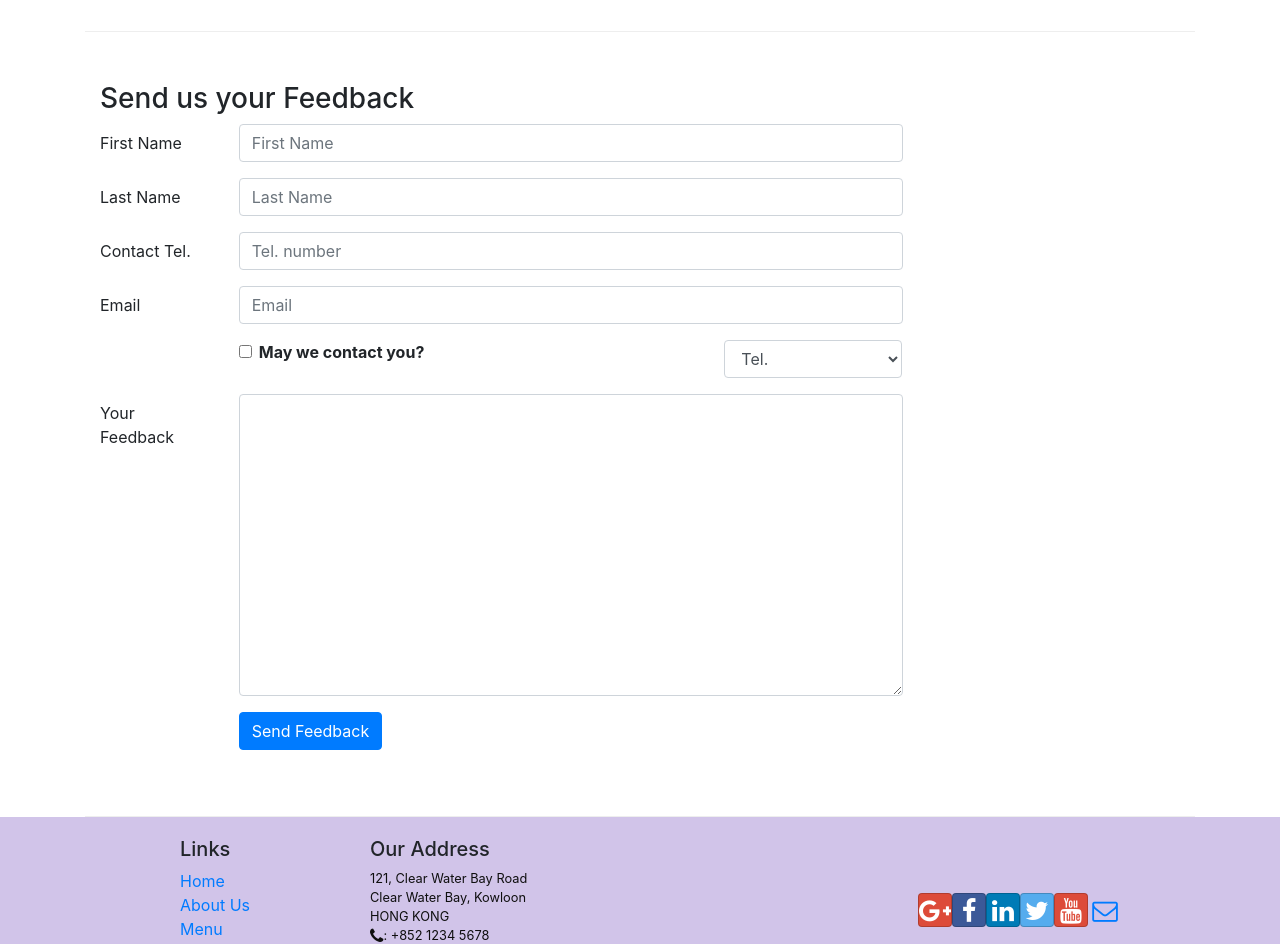
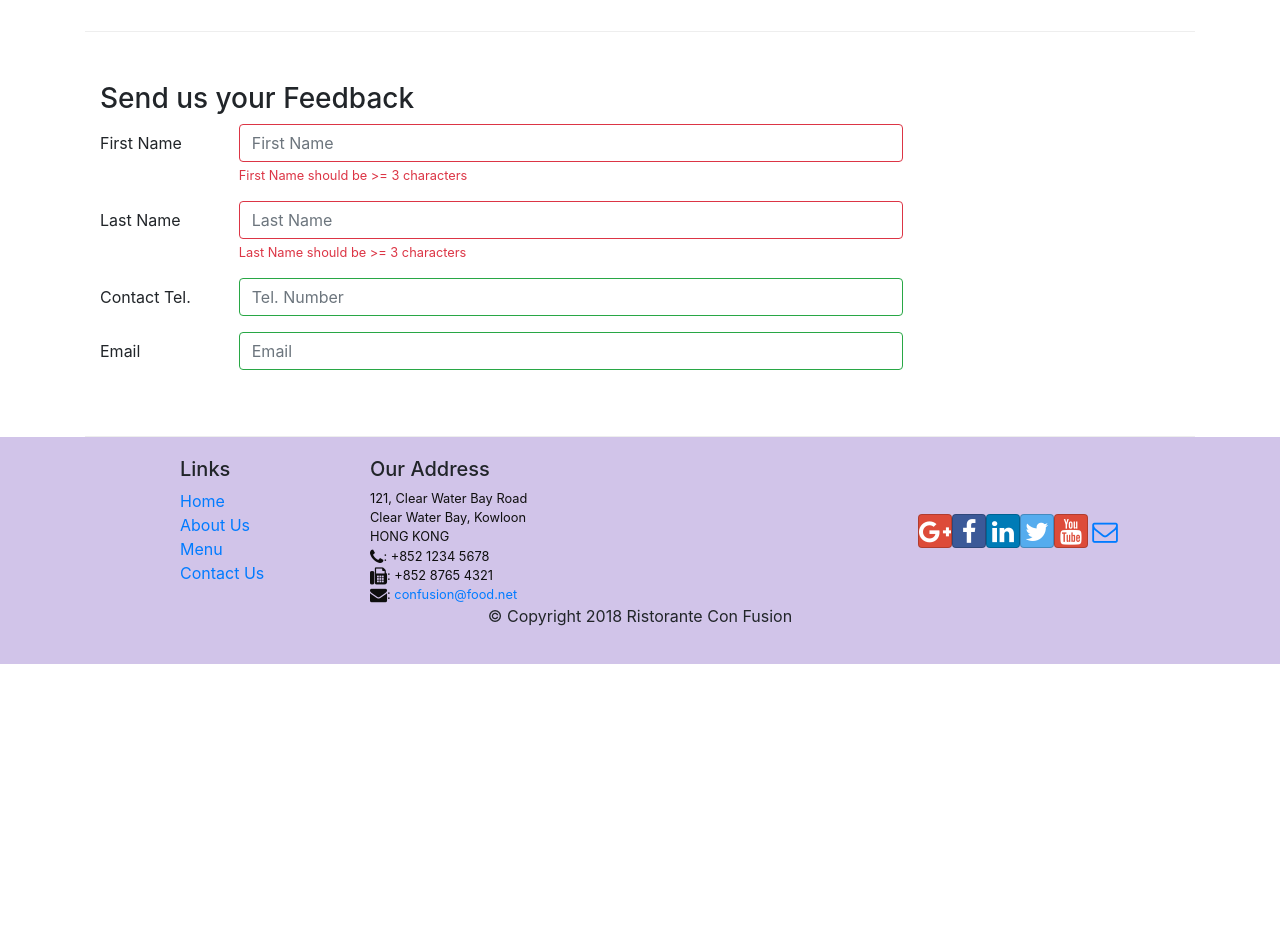
Before and after one commit to VishalShivhare27/Confusion-react-, a React (Create React App) app: page /contactus in a window 1280 px wide. Shown: the part 840-1784 px from the top of the page. After the commit the page ends 1504 px from the top, so only its background shows below. Built offline with nearby package versions, Linux system fonts and the light colour scheme.

Commit message:
form validation

```diff
--- a/src/components/ContactComponent.js
+++ b/src/components/ContactComponent.js
@@ -1,6 +1,6 @@
 import React, { Component } from 'react';
 import { Breadcrumb, BreadcrumbItem,
-            Button, Form, FormGroup, Label, Input, Col } from 'reactstrap';
+            Button, Form, FormGroup, Label, Input, Col, FormFeedback } from 'reactstrap';
 import {Link} from 'react-router-dom';
 
 class Contact extends Component {
@@ -15,12 +15,18 @@ class Contact extends Component {
             email: '',
             agree: false,
             contactType: 'Tel.',
-            message: ''
+            message: '',
+            touched: {
+                firstname: false,
+                lastname: false,
+                telnum: false,
+                email : false
+            }
         };
 
         this.handleInputChange = this.handleInputChange.bind(this);
         this.handleSubmit = this.handleSubmit.bind(this);
-
+        this.handleBlur = this.handleBlur.bind(this);
     }
 
     handleInputChange(event) {
@@ -38,8 +44,45 @@ class Contact extends Component {
         alert('Current State is: ' + JSON.stringify(this.state));
         event.preventDefault();
     }
+
+    handleBlur= (field) => (evt) =>{
+        this.setState({
+            touched: {...this.state.touched, [field]: true}
+        });
+    }
+
+    validate(firstname, lastname, telnum,email){
+        const errors ={
+            firstname: '',
+            lastname: '',
+            telnum: '',
+            email: ''
+
+        };
+        if(this.state.touched && firstname.length< 3)
+            errors.firstname = 'First Name should be >= 3 characters';
+            else if(this.state.touched && firstname.length> 10)
+            errors.firstname = 'First Name should be <= 10 characters';
+
+            if(this.state.touched && lastname.length< 3)
+            errors.lastname = 'Last Name should be >= 3 characters';
+            else if(this.state.touched && lastname.length> 10)
+            errors.lastname = 'Last Name should be <= 10 characters';
+
+            const reg = /^\d+$/;
+            if (this.state.touched.telnum && !reg.test(telnum))
+            errors.telnum= 'Tel. Number should contain only numbers';
+
+            if (this.state.email && email.split('').filter(x=> x==='@').length !== 1)
+            errors.email= 'Email should contain @ sign';
+
+            return errors ;
+    }
     render() {
+        const errors = this.validate(this.state.firstname,this.state.lastname,this.state.telnum,this.state.email)
+
         return(
+
             <div className="container">
                   <div className="row">
                     <Breadcrumb>
@@ -84,13 +127,18 @@ class Contact extends Component {
                    </div>
                     <div className="col-12 col-md-9">
                         <Form onSubmit={this.handleSubmit}>
-                            <FormGroup row>
+
+                        <FormGroup row>
                                 <Label htmlFor="firstname" md={2}>First Name</Label>
                                 <Col md={10}>
                                     <Input type="text" id="firstname" name="firstname"
                                         placeholder="First Name"
                                         value={this.state.firstname}
+                                        valid={errors.firstname === ''}
+                                        invalid={errors.firstname !== ''}
+                                        onBlur={this.handleBlur('firstname')}
                                         onChange={this.handleInputChange} />
+                                    <FormFeedback>{errors.firstname}</FormFeedback>
                                 </Col>
                             </FormGroup>
                             <FormGroup row>
@@ -99,16 +147,24 @@ class Contact extends Component {
                                     <Input type="text" id="lastname" name="lastname"
                                         placeholder="Last Name"
                                         value={this.state.lastname}
+                                        valid={errors.lastname === ''}
+                                        invalid={errors.lastname !== ''}
+                                        onBlur={this.handleBlur('lastname')}
                                         onChange={this.handleInputChange} />
+                                    <FormFeedback>{errors.lastname}</FormFeedback>
                                 </Col>
                             </FormGroup>
                             <FormGroup row>
-                            <Label htmlFor="telnum" md={2}>Contact Tel.</Label>
+                                <Label htmlFor="telnum" md={2}>Contact Tel.</Label>
                                 <Col md={10}>
                                     <Input type="tel" id="telnum" name="telnum"
-                                        placeholder="Tel. number"
+                                        placeholder="Tel. Number"
                                         value={this.state.telnum}
+                                        valid={errors.telnum === ''}
+                                        invalid={errors.telnum !== ''}
+                                        onBlur={this.handleBlur('telnum')}
                                         onChange={this.handleInputChange} />
+                                    <FormFeedback>{errors.telnum}</FormFeedback>
                                 </Col>
                             </FormGroup>
                             <FormGroup row>
@@ -117,46 +173,14 @@ class Contact extends Component {
                                     <Input type="email" id="email" name="email"
                                         placeholder="Email"
                                         value={this.state.email}
+                                        valid={errors.email === ''}
+                                        invalid={errors.email !== ''}
+                                        onBlur={this.handleBlur('email')}
                                         onChange={this.handleInputChange} />
+                                    <FormFeedback>{errors.email}</FormFeedback>
                                 </Col>
                             </FormGroup>
-                            <FormGroup row>
-                                <Col md={{size: 6, offset: 2}}>
-                                    <FormGroup check>
-                                        <Label check>
-                                            <Input type="checkbox"
-                                                name="agree"
-                                                checked={this.state.agree}
-                                                onChange={this.handleInputChange} /> {' '}
-                                            <strong>May we contact you?</strong>
-                                        </Label>
-                                    </FormGroup>
-                                </Col>
-                                <Col md={{size: 3, offset: 1}}>
-                                    <Input type="select" name="contactType"
-                                            value={this.state.contactType}
-                                            onChange={this.handleInputChange}>
-                                        <option>Tel.</option>
-                                        <option>Email</option>
-                                    </Input>
-                                </Col>
-                            </FormGroup>
-                            <FormGroup row>
-                                <Label htmlFor="message" md={2}>Your Feedback</Label>
-                                <Col md={10}>
-                                    <Input type="textarea" id="message" name="message"
-                                        rows="12"
-                                        value={this.state.message}
-                                        onChange={this.handleInputChange}></Input>
-                                </Col>
-                            </FormGroup>
-                            <FormGroup row>
-                                <Col md={{size: 10, offset: 2}}>
-                                    <Button type="submit" color="primary">
-                                        Send Feedback
-                                    </Button>
-                                </Col>
-                            </FormGroup>
+
                         </Form>
                     </div>
                </div>
```
